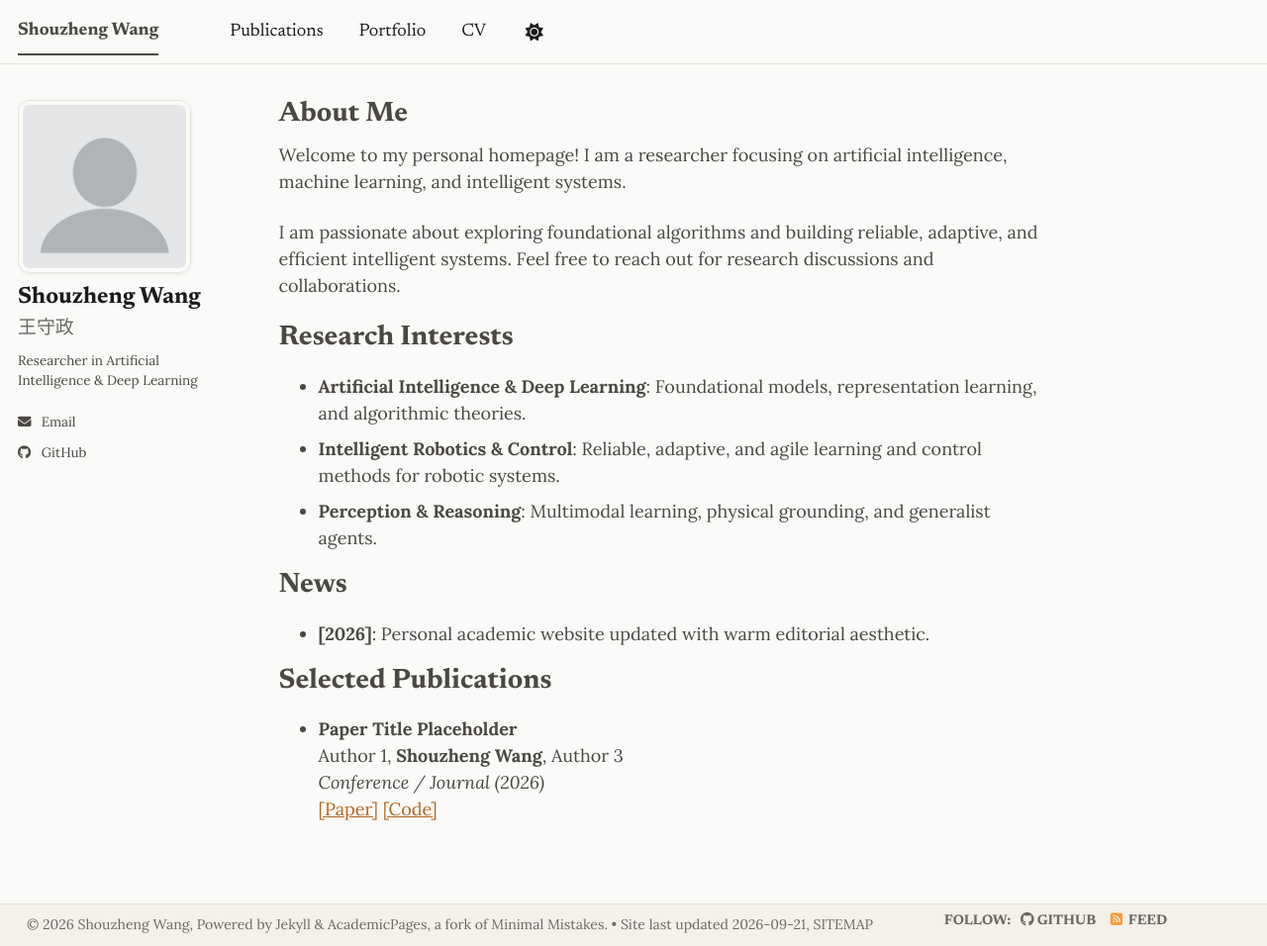
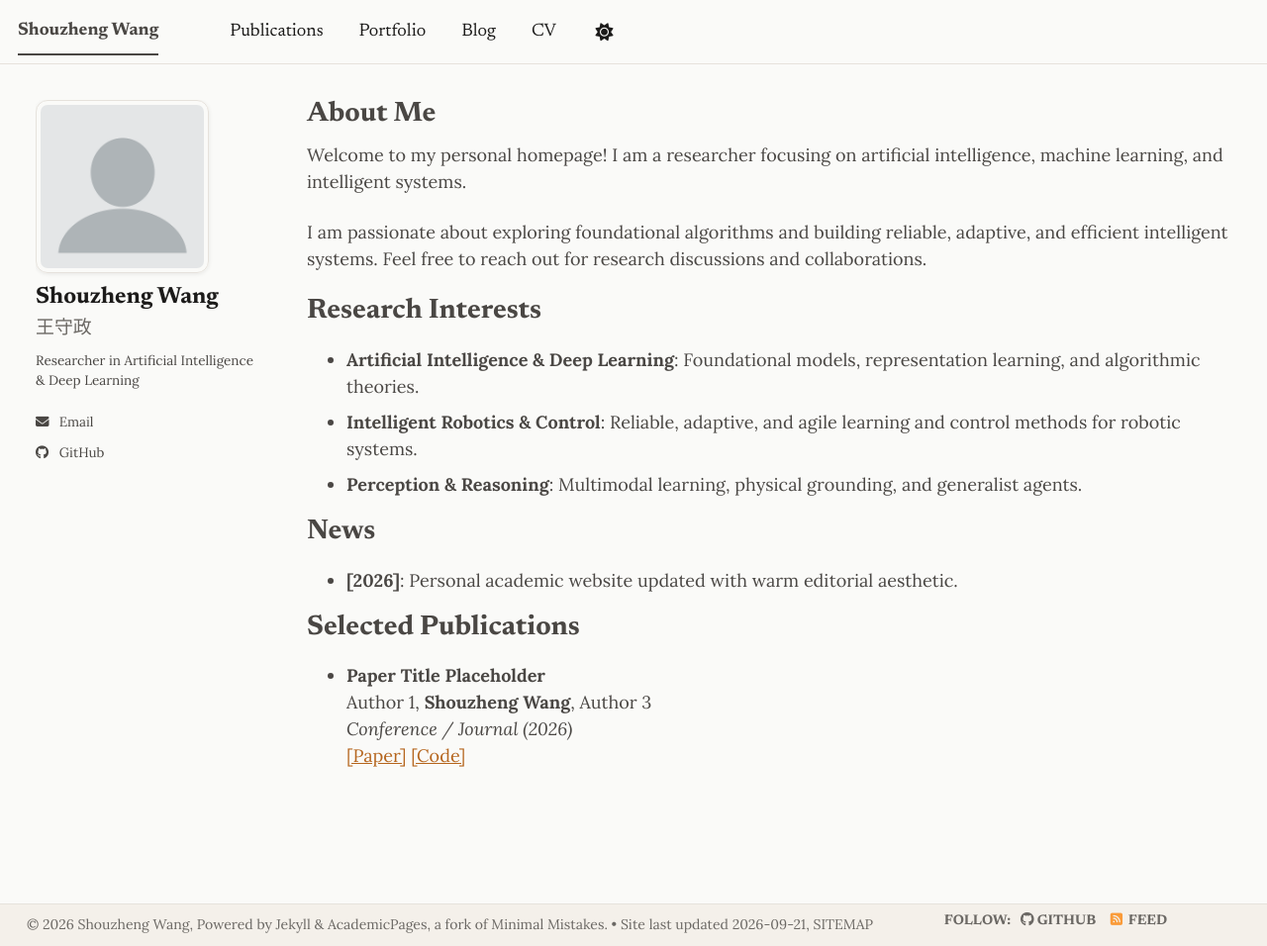
Before and after one commit to ShouZhengAI/ShouZhengAI.github.io, a Jekyll site: the page built from _pages/about.md, in a window 1280 px wide and 956 px high. Shown: the whole window at 99% size. Built offline with Jekyll 4.4.1, drawn with Linux system fonts in a browser that asks for light colours; some web fonts are replaced; a style sheet for code colours, icons or effects is not loaded.

Commit message:
Restore blog navigation and fix sidebar overlap across pages with modern sticky flex layout

```diff
--- a/_data/navigation.yml
+++ b/_data/navigation.yml
@@ -14,5 +14,8 @@ main:
   - title: "Portfolio"
     url: /portfolio/
 
+  - title: "Blog"
+    url: /year-archive/
+
   - title: "CV"
     url: /cv/
--- a/_sass/layout/_archive.scss
+++ b/_sass/layout/_archive.scss
@@ -5,13 +5,13 @@
 .archive {
   margin-bottom: 2em;
 
-  @include breakpoint($medium) {
-    @include span(12 of 12);
-  }
-
   @include breakpoint($large) {
-    @include span(10 of 12 last);
-    @include prefix(0.5 of 12);
+    flex: 1 1 0%;
+    min-width: 0;
+    float: none;
+    width: auto;
+    margin: 0;
+    padding: 0;
   }
 
   a {
--- a/_sass/layout/_page.scss
+++ b/_sass/layout/_page.scss
@@ -3,8 +3,7 @@
    ========================================================================== */
 
 #main {
-  @include container;
-  @include clearfix;
+  width: 100%;
   flex: 1 0 auto;
   margin-top: 2em;
   padding-left: 1em;
@@ -13,16 +12,27 @@
   animation: intro 0.3s both;
   animation-delay: 0.35s;
 
-  @include breakpoint($x-large) {
+  @include breakpoint($large) {
+    display: flex;
+    flex-direction: row;
+    align-items: flex-start;
+    gap: 3rem;
     max-width: $x-large;
+    margin-left: auto;
+    margin-right: auto;
+    padding-left: 2em;
+    padding-right: 2em;
   }
 }
 
 .page {
   @include breakpoint($large) {
-    @include span(10 of 12 last);
-    @include prefix(0.5 of 12);
-    @include suffix(2 of 12);
+    flex: 1 1 0%;
+    min-width: 0;
+    float: none;
+    width: auto;
+    margin: 0;
+    padding: 0;
   }
 
   .page__inner-wrap {
--- a/_sass/layout/_sidebar.scss
+++ b/_sass/layout/_sidebar.scss
@@ -17,15 +17,19 @@
     margin-top: 1em;
   }
 
-  @media screen and (min-width: $sidebar-screen-min-width) {
-    height: 100vh;
-    overflow-y: auto;               // Add scrollbar if the sidebar is too long
-    position: fixed;
-    padding-top: $masthead-height;
-  }
-
   @include breakpoint($large) {
-    @include span(2 of 12);
+    position: sticky;
+    top: 85px;
+    width: 220px;
+    min-width: 200px;
+    max-width: 240px;
+    flex-shrink: 0;
+    float: none;
+    height: auto;
+    max-height: calc(100vh - 100px);
+    overflow-y: auto;
+    padding-top: 0;
+    margin: 0;
     opacity: 1;
     -webkit-transition: opacity 0.2s ease-in-out;
             transition: opacity 0.2s ease-in-out;
@@ -33,11 +37,6 @@
     &:hover {
       opacity: 1;
     }
-  }
-
-  @include breakpoint($x-large) {
-    max-width: $sidebar-link-max-width;
-    padding-right: 0;
   }
 
   h2, h3, h4, h5, h6 {
@@ -208,7 +207,7 @@
 
 .sidebar .author__desktop {
   display: none;
-  @media screen and (min-width: 1024px) {
+  @include breakpoint($large) {
     display: block;
   }
 }
```
Also changed, not shown: assets/js/plugins/jquery.greedy-navigation.js (+2 -6 lines), assets/js/main.min.js.
